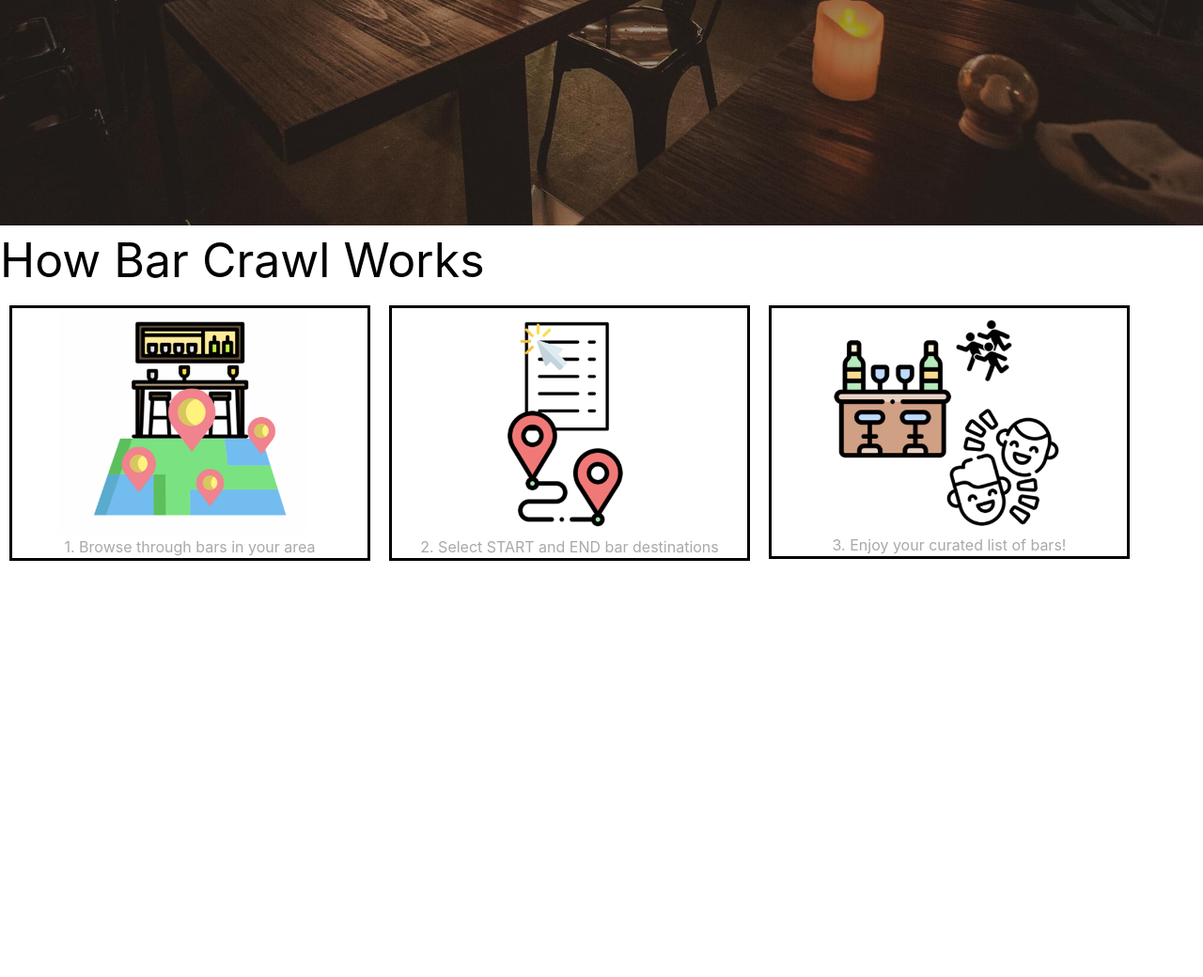
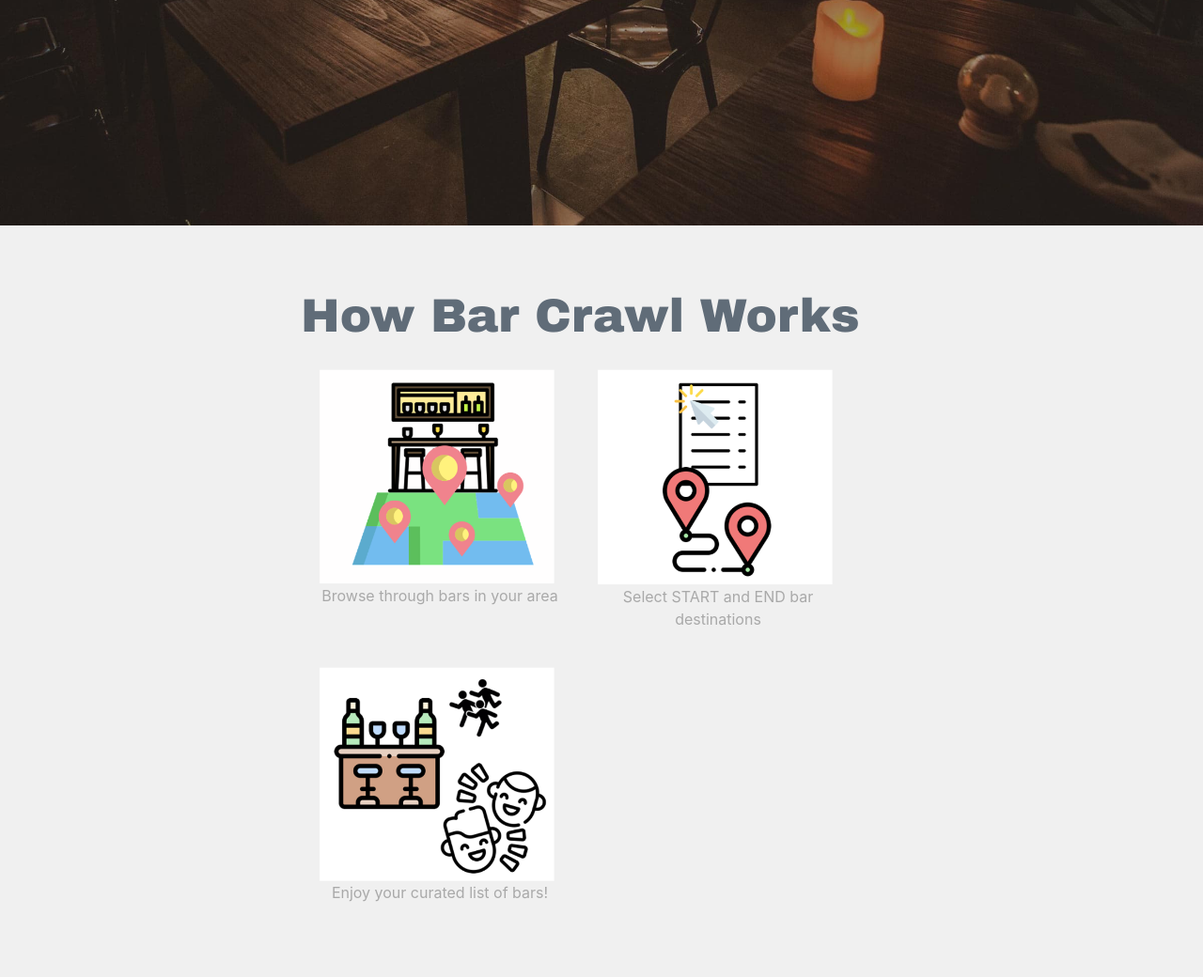
Before and after one commit to allandelarosa/bar-crawl, a Django app: page / in a window 1280 px wide. Shown: the part 560-1600 px from the top of the page at 94% size. Run offline with Django 3.2, Linux system fonts and the light colour scheme; some libraries are stand-ins or nearby versions.

Commit message:
how BC works styling

```diff
--- a/navigate/static/navigate/css/main.css
+++ b/navigate/static/navigate/css/main.css
@@ -27,22 +27,22 @@ body, html {
 }
 
 .bgimg-2 {
-  color: white;
+  background-color: #F0F0F0;
   height: 100vh;
 }
 
 
 .gallery {
-  margin: 10px;
-  border: 3px solid black;
+  margin: 20px;
+/*  border: 3px solid black;*/
   float: left;
-  width: 30%;
+  width: 40%;
 }
 
 .gallery img {
-  margin-left: 50px;
+/*  margin-left: 50px;*/
   margin-right: auto;
-  width: 70%;
+  width: 250px;
   height: auto;
 }
 
@@ -64,7 +64,9 @@ body, html {
 
 .steps-Title{
   font-size: 50px;
-  color: black;
+  color: #606C78;
+  font-family: "Arial Black", Gadget, sans-serif;
+  font-weight: 20;
 }
 
 .desc {
@@ -73,17 +75,7 @@ body, html {
 }
 
 .searchbar-color {
-  color: black;
-}
-
-.form-control:focus {
-  box-shadow: none;
-}
-
-.form-control::placeholder {
-  font-size: 0.95rem;
-  color: black;
-  font-style: italic;
+  color: #697988;
 }
 
 .centered {
--- a/navigate/templates/navigate/home.html
+++ b/navigate/templates/navigate/home.html
@@ -18,21 +18,23 @@
 	</div>
 </div>
 
-	<div class="bgimg-2">
+<div class="bgimg-2">
+
+	<div class="centered">
 
 		<div class="steps-Title">
 			How Bar Crawl Works
 		</div>
 	<div class="gallery">
     <img src='/static/navigate/images/Picture1.png'>
-    <div class="desc">1. Browse through bars in your area
+    <div class="desc"> Browse through bars in your area
 </div>
 </div>
 
 <div class="gallery">
     <img src='/static/navigate/images/Picture2.png'>
 
-  <div class="desc">2. Select START and END bar destinations
+  <div class="desc"> Select START and END bar destinations
 </div>
 </div>
 
@@ -40,10 +42,12 @@
 
     <img src='/static/navigate/images/Picture3.png'>
 
-  <div class="desc">3. Enjoy your curated list of bars!
+  <div class="desc"> Enjoy your curated list of bars!
 </div>
 
 </div>
+</div>
+
 </div>
 
 
```
